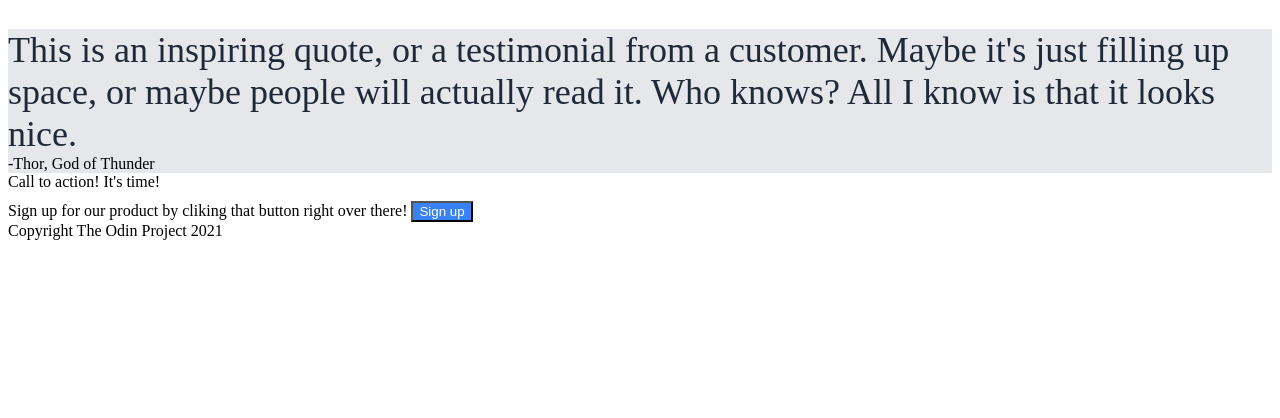
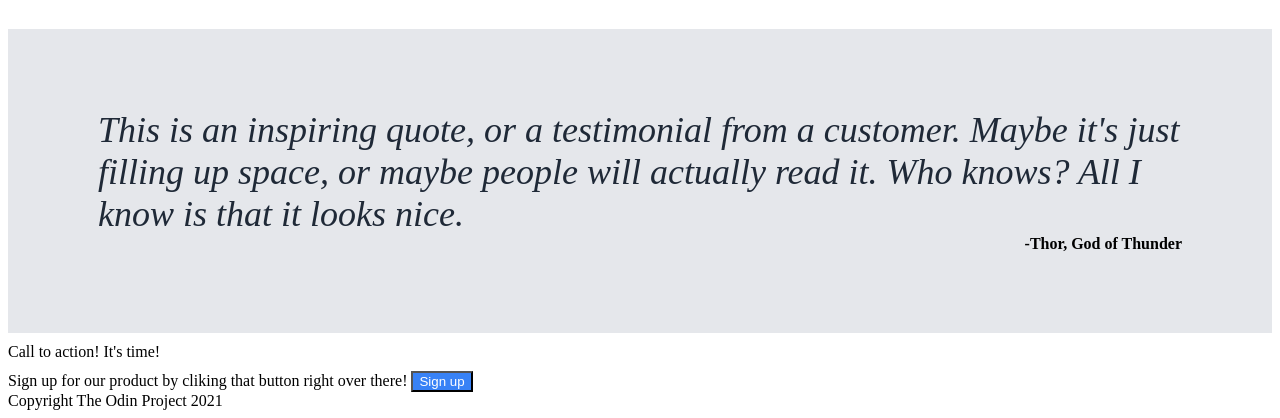
Before and after one commit to dylankuo98/Landing_page, a plain HTML site: page index.html in a window 1280 px wide. Shown: the part 508-926 px from the top of the page. Before the commit the page ends 800 px from the top, so only its background shows below. Drawn offline with Linux system fonts and the light colour scheme.

Commit message:
Italicize quote text and bold author

```diff
--- a/style.css
+++ b/style.css
@@ -82,6 +82,17 @@ ul {
 .inspiring {
     font-size: 36px;
     color: #1F2937;
+    font-style: italic;
+}
+
+.author {
+    font-weight: bolder;
+    text-align: end;
+}
+
+.quote {
+    margin: 10px;
+    padding: 80px;
 }
 
 img#churu {
```
